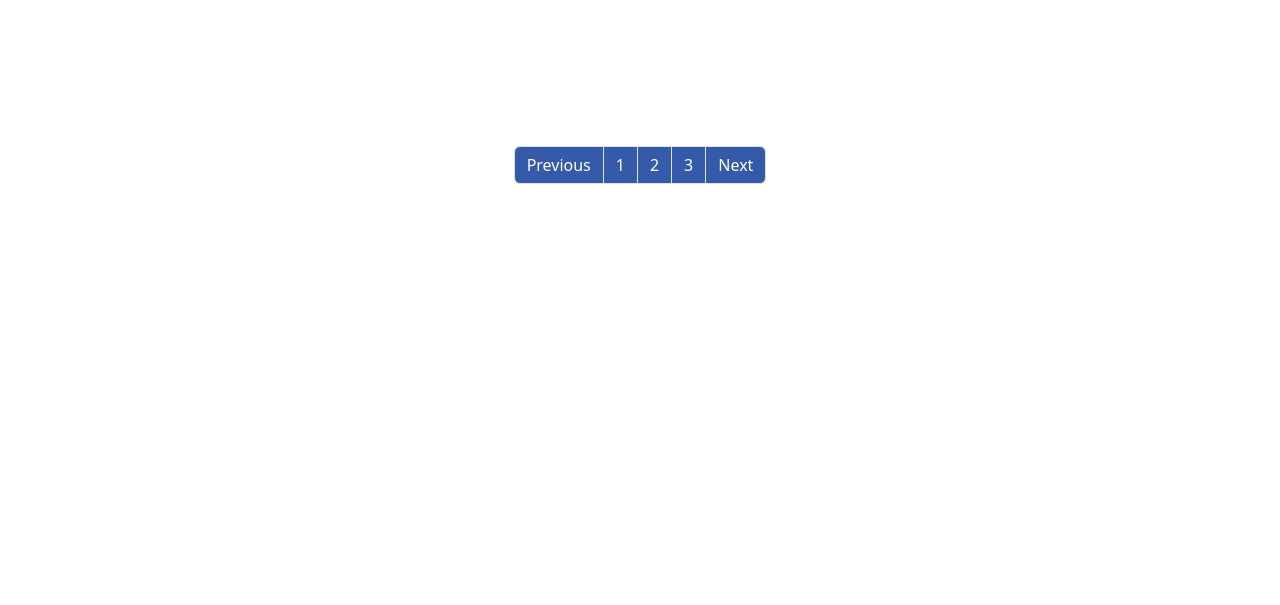
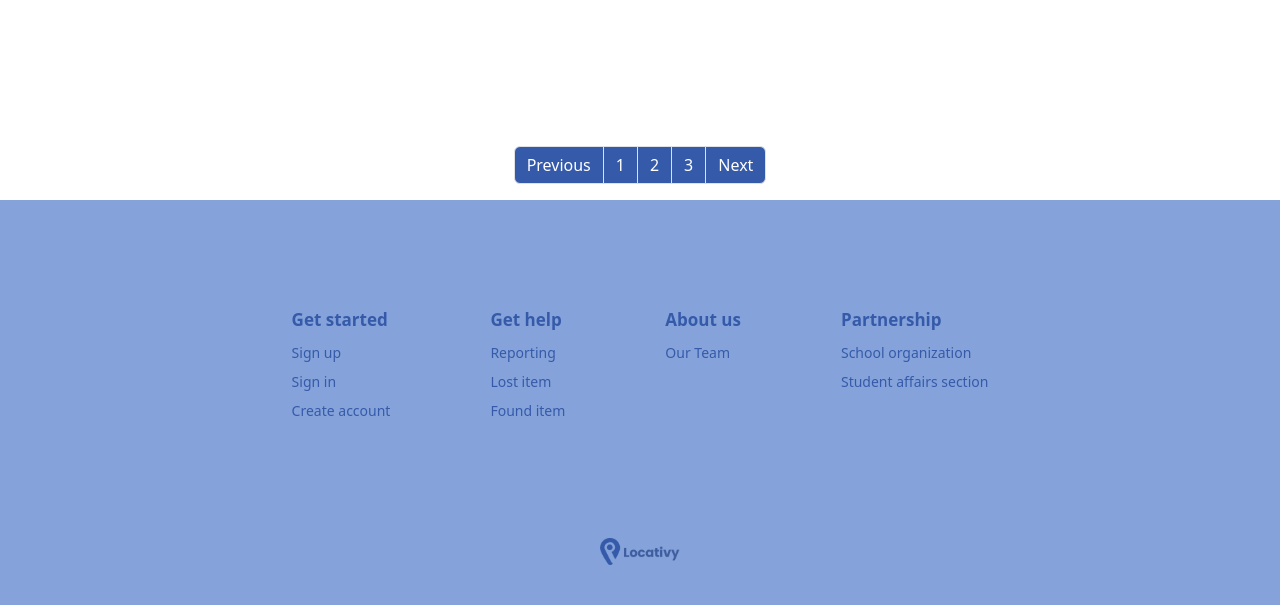
Before and after one commit to AchmadAdji/Locativy, a PHP site: page /lost-item.php in a window 1280 px wide. Shown: the part 224-829 px from the top of the page. Before the commit the page ends 408 px from the top, so only its background shows below. Run offline with PHP 8.4, Linux system fonts and the light colour scheme; a user stored in the database is signed in; data that the repository does not hold is empty.

Commit message:
footer updae

```diff
--- a/assets/css/aboutus.css
+++ b/assets/css/aboutus.css
@@ -1,7 +1,4 @@
 
-section{
-    padding: 80px 13% 70px;
-}
 
 .login-button {
     background-color: #355AA9;
--- a/assets/css/listpage.css
+++ b/assets/css/listpage.css
@@ -129,48 +129,6 @@ section{
     background-color: #355AA9; /* Light grey background on hover */
 }
 
-/* Footer */
-.footer {
-    background-color: #85A3DA;
-    padding: 60px 20px 40px 20px;
-    position: relative;
-    z-index: 1;
-}
-
-.footer-content {
-    display: flex;
-    justify-content: center;
-    gap: 100px;
-    flex-wrap: wrap;
-}
-
-.section{
-    padding: 80px 13% 70px;
-}
-
-.footer{
-    display: grid;
-    grid-template-columns: repeat(auto-fit, minmax(200px, auto));
-    gap: 3.5rem;
-    background: #355AA9;
-    position: relative;
-    padding: 20px 0;
-    top: 3rem;
-
-}
-
-.footer-content h4{
-    padding-top: 20px;
-    padding-left: 10px;
-    color: #fff;
-    margin: 0 60px;
-    font-size: 20px;
-}
-
-.footer-content img{
-    padding-left: 10px;
-    margin: 0 60px;
-}
 
 @media (max-width: 768px) {
     .footer-content {
--- a/lost-item.php
+++ b/lost-item.php
@@ -5,7 +5,7 @@ $user = "root"; // Sesuaikan dengan user database kamu
 $pass = ""; // Sesuaikan dengan password database kamu
 $db = "auth"; // Sesuaikan dengan nama database kamu
 
-$conn = new mysqli($host, $user, $pass, $db);
+$conn = mysqli_connect($host, $user, $pass, $db);
 
 // Periksa koneksi
 if ($conn->connect_error) {
@@ -61,6 +61,7 @@ $conn->close();
     <script src="https://cdn.jsdelivr.net/npm/bootstrap@5.3.0/dist/js/bootstrap.bundle.min.js"></script>
     <link rel="stylesheet" href="assets/css/listpage.css">
     <link rel="stylesheet" href="assets/css/navbar.css">
+    <link rel="stylesheet" href="assets/css/footer.css">
     <script>
         let isLoggedIn = true; // Ganti dengan pengecekan dari backend
 
@@ -199,5 +200,52 @@ $conn->close();
             myModal.show();
         }
     </script>
+
+<!-- footer -->
+<footer class="footer">
+      <div class="footer-content" style="margin-top: 50px;">
+          <div class="footer-column">
+              <h3>Get started</h3>
+              <ul>
+                  <li><a href="#">Sign up</a></li>
+                  <li><a href="#">Sign in</a></li>
+                  <li><a href="#">Create account</a></li>
+              </ul>
+          </div>
+          <div class="footer-column">
+              <h3>Get help</h3>
+              <ul>
+                  <li><a href="report.php">Reporting</a></li>
+                  <li><a href="lost-item.php">Lost item</a></li>
+                  <li><a href="found-item.php">Found item</a></li>
+              </ul>
+          </div>
+          <div class="footer-column">
+              <h3>About us</h3>
+              <ul>
+                  <li><a href="aboutus.html">Our Team</a></li>
+              </ul>
+          </div>
+          <div class="footer-column">
+              <h3>Partnership</h3>
+              <ul>
+                  <li><a href="#">School organization</a></li>
+                  <li><a href="#">Student affairs section</a></li>
+              </ul>
+          </div>
+      </div>
+
+      <!-- Social Media & Logo -->
+      <div class="footer-bottom">
+          <div class="social-icons">
+            <a href="https://www.instagram.com/locativy?igsh=bnk4ZHd1aXB1a2E4"><i class="fa-brands fa-square-instagram" style="color: #355aa9;"></i></a>
+              <i class="fa-brands fa-x-twitter" style="color: #355aa9;"></i>
+              <i class="fa-solid fa-envelope" style="color: #355aa9;"></i>
+          </div>
+          <div class="footer-logo">
+              <img src="assets/image/Logo Locativy - Blue.png" alt="Locativy">
+          </div>
+      </div>
+    </footer>
 </body>
 </html>
```
Also changed, not shown: aboutus.html (+5 -4 lines), found-item.php (+46 -0 lines).
